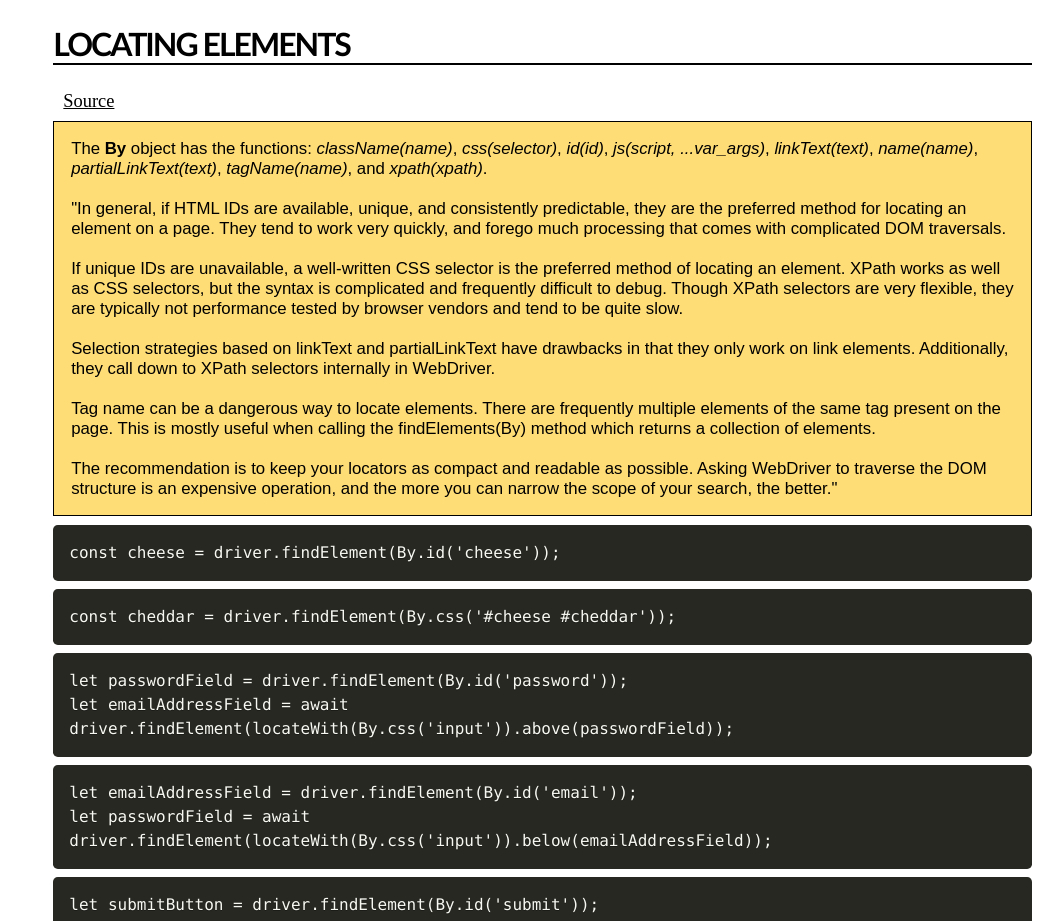
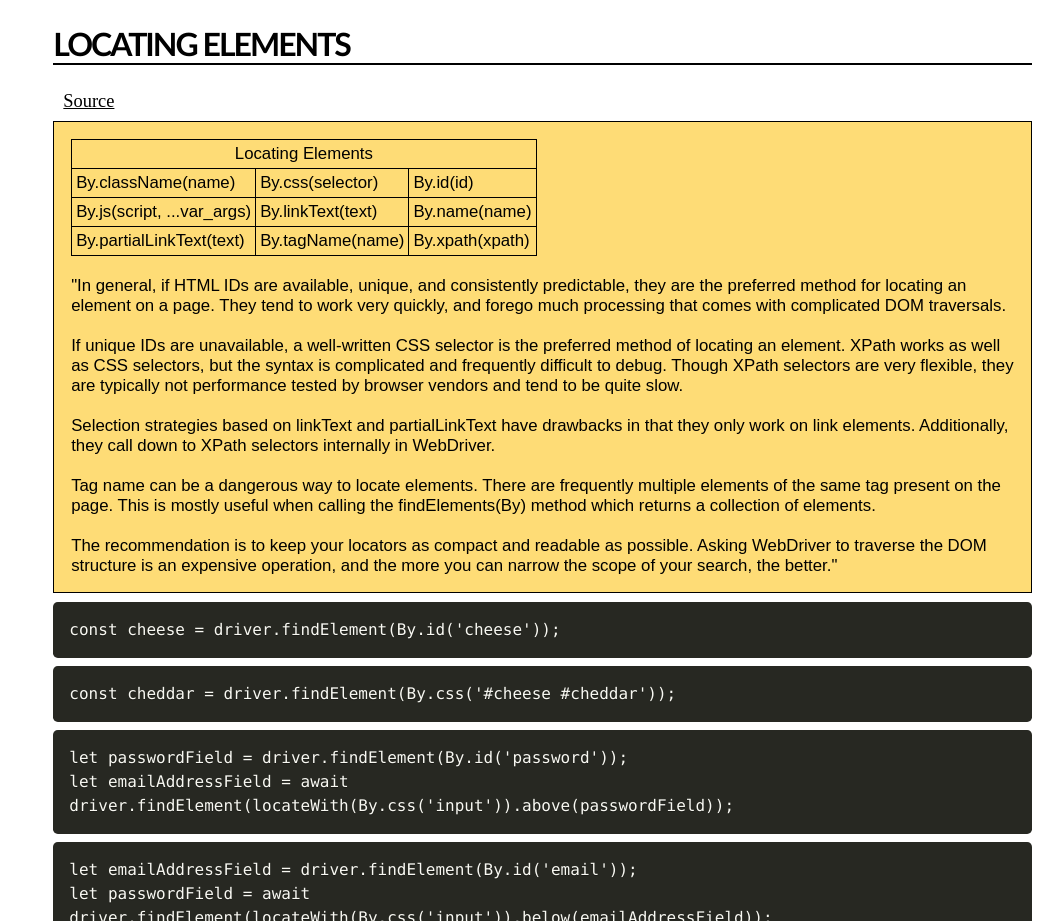
Before and after one commit to jeremyc2/Selenium-REPL, a browser extension: page selenium-repl-cheatsheet.html in a window 1280 px wide. Shown: the part 4027-4948 px from the top of the page, without its empty margins (238-1280 px from the left). Drawn offline with nearby package versions, Linux system fonts and the light colour scheme.

Commit message:
Update selenium-repl-cheatsheet.html

```diff
--- a/selenium-repl-cheatsheet.html
+++ b/selenium-repl-cheatsheet.html
@@ -38,6 +38,13 @@
             font-size: 2rem;
             text-transform: uppercase;
             border-bottom: 2px solid black;
+        }
+        table, th, td {
+            border: 1px solid black;
+            padding: 4px;
+        }
+        table {
+            border-collapse: collapse;
         }
         #toc-container {
             position: -webkit-sticky;
@@ -288,10 +295,31 @@ await fs.writeFileSync('./test.pdf', base64, 'base64');</code></pre>
             </h2>
             <a href="https://www.selenium.dev/documentation/webdriver/locating_elements/" class="source-link">Source</a>
             <a href="#toc-container">Table of Contents</a>
-            <div class="md">The <strong>By</strong> object has the functions: <i>className(name)</i>,
-                <i>css(selector)</i>, <i>id(id)</i>, <i>js(script, ...var_args)</i>,
-                <i>linkText(text)</i>, <i>name(name)</i>, <i>partialLinkText(text)</i>,
-                <i>tagName(name)</i>, and <i>xpath(xpath)</i>. <br /><br />
+            <div class="md">
+                <table>
+                    <thead>
+                        <tr>
+                            <td style="text-align: center;" colspan="3">Locating Elements</td>
+                        </tr>
+                    </thead>
+                    <tbody>
+                      <tr>
+                        <td>By.className(name)</td>
+                        <td>By.css(selector)</td>
+                        <td>By.id(id)</td>
+                      </tr>
+                      <tr>
+                        <td>By.js(script, ...var_args)</td>
+                        <td>By.linkText(text)</td>
+                        <td>By.name(name)</td>
+                      </tr>
+                      <tr>
+                        <td>By.partialLinkText(text)</td>
+                        <td>By.tagName(name)</td>
+                        <td>By.xpath(xpath)</td>
+                      </tr>
+                    </tbody>
+                </table><br />
                 <div>"In general, if HTML IDs are available, unique, and consistently predictable, they are the preferred method for locating an element on a page. They tend to work very quickly, and forego much processing that comes with complicated DOM traversals. <br /><br />
                     If unique IDs are unavailable, a well-written CSS selector is the preferred method of locating an element. XPath works as well as CSS selectors, but the syntax is complicated and frequently difficult to debug. Though XPath selectors are very flexible, they are typically not performance tested by browser vendors and tend to be quite slow. <br /><br />
                     Selection strategies based on linkText and partialLinkText have drawbacks in that they only work on link elements. Additionally, they call down to XPath selectors internally in WebDriver. <br /><br />
```
